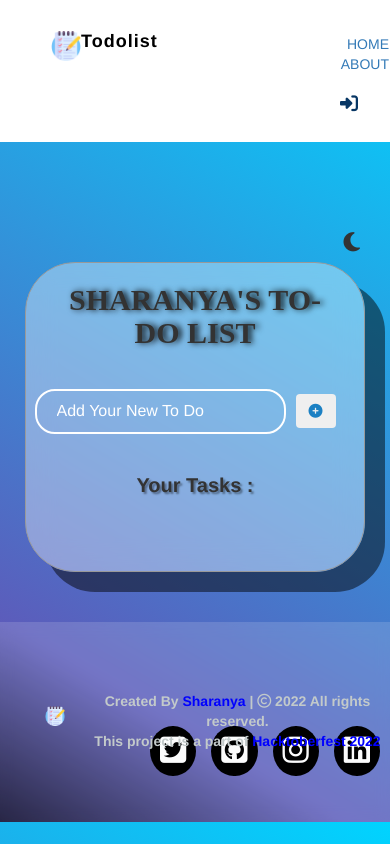
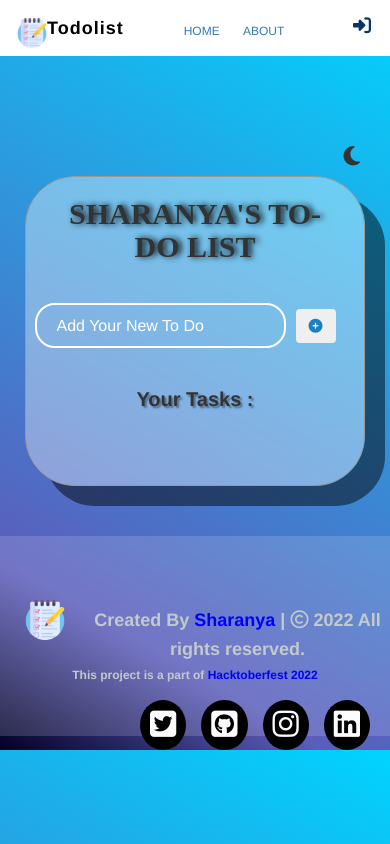
Before and after one commit to sharanya-mitra/Todolist, a website: page index.html in a window 390 px wide. Drawn offline with nearby package versions, Linux system fonts and the light colour scheme; a web font is replaced by a local one.

Commit message:
Make navbar responsive

```diff
--- a/index.html
+++ b/index.html
@@ -27,9 +27,9 @@
 
 <body>
 
-  <nav class="navbar" >
+  <nav class="navbar header" >
     <a class="navbar-brand brand-name"  href="#"><img src="images/favicon.png" alt="Brand-iamge" class="brand-image">   Todolist </a>
-    <div class="text-right" style="align-items: center;">
+    <div class="text-right item-sec " style="align-items: center;">
       <ul class="navbar-nav mr-auto" style="margin-top: 18px;">
         <li class="nav-item active">
           <a class="home nav-link" href="/">HOME <span class="sr-only">(current)</span></a>
--- a/style.css
+++ b/style.css
@@ -163,7 +163,7 @@ form {
   width: 5px;
 }
 
-@media screen and (max-width: 480px) {
+/* @media screen and (max-width: 480px) {
   .fish {
     max-width: 12rem;
   }
@@ -172,7 +172,7 @@ form {
   .fish {
     max-width: 20rem;
   }
-}
+} */
 
 .done {
   background-color: transparent;
@@ -398,7 +398,7 @@ font-family: 'Scope One', serif;
 
 .footer-desc a{
   color: #0000ff;
-
+}
 .footer-social{
   margin: auto;
   width: 100%;
@@ -440,3 +440,38 @@ font-family: 'Scope One', serif;
   font-size: 12px;
   margin-top: 5px;
 }
+/* Navbar changes */
+ul li{
+  display: inline-block;
+}
+.item-sec{
+  display: flex;
+  justify-content: space-between;
+  align-items: center;
+}
+/* Responsive  */
+
+@media (max-width:775px) {
+   .header{
+    font-size: 15px;
+   }
+}
+@media (max-width:450px) {
+   .header{
+    font-size: 12px;
+    padding: 2px 2px 2px 1px;
+   }
+   .navbar-nav {
+    margin: 7.5px -48px;
+   }
+   .row{
+    font-size: 20px;
+   }
+   .brand{
+    width: 40px;
+    height: 40px;
+   }
+   .brand-name{
+    margin: 0;;
+   }
+}
```
